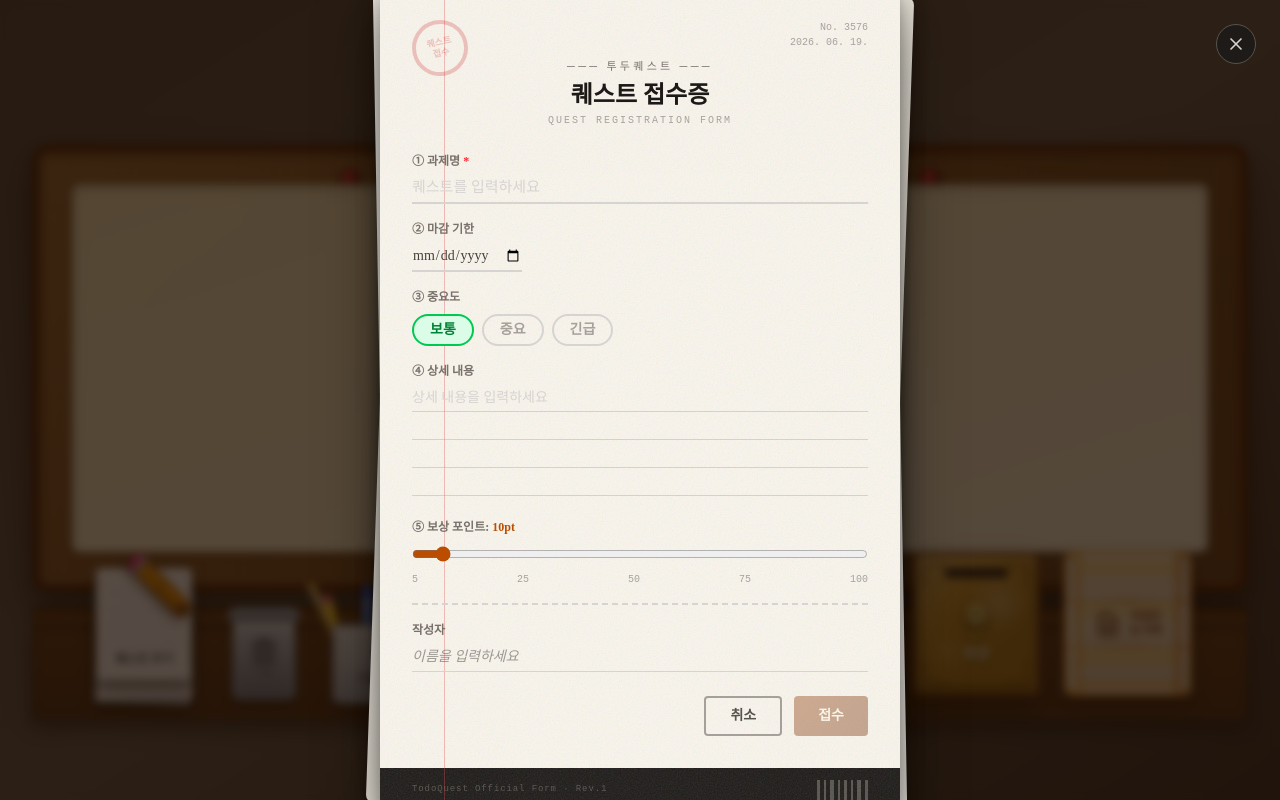
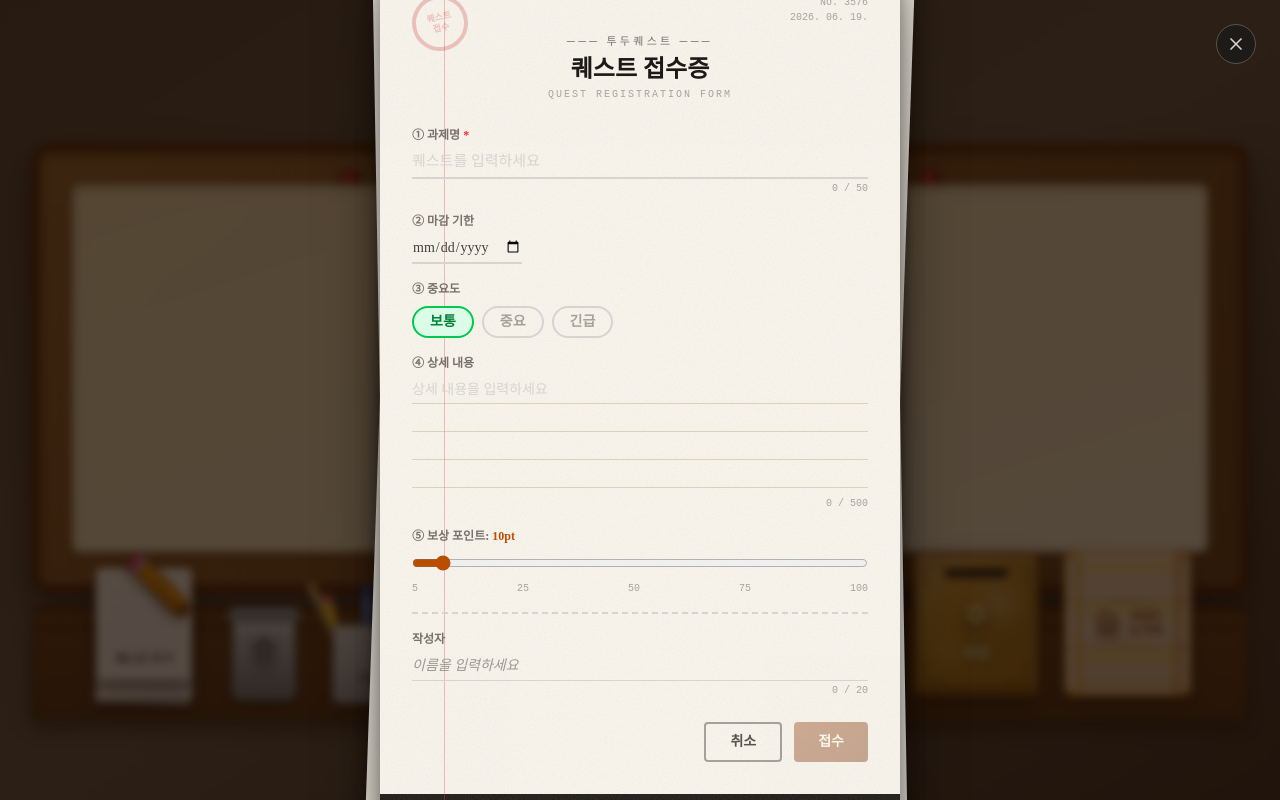
Before and after one commit to eueuehshsj/LIFERPG, a React (Vite) app: page / in a window 1280 px wide. Both pictures are taken after a click on the button "퀘스트 추가". Built offline with nearby package versions, Linux system fonts and the light colour scheme.

Commit message:
[STEP 17] 퀘스트·보상 입력 글자 수 제한 추가 (close #69)
Co-Authored-By: Claude Sonnet 4.6 <noreply@anthropic.com>

```diff
--- a/src/app/components/AddRewardModal.tsx
+++ b/src/app/components/AddRewardModal.tsx
@@ -170,10 +170,14 @@ export default function AddRewardModal({ onClose, onSubmit }: Props) {
             <input
               value={name}
               onChange={(e) => setName(e.target.value)}
+              maxLength={50}
               placeholder="보상 이름을 입력하세요"
               className="w-full bg-transparent border-b border-dotted border-stone-300 focus:border-stone-500 outline-none pb-1 text-stone-800 placeholder-stone-300 transition-colors"
               style={{ fontFamily: "monospace", fontSize: "15px" }}
             />
+            <div className="text-right mt-0.5" style={{ fontFamily: "monospace", fontSize: "9px", color: name.length >= 45 ? "#dc2626" : "#a8a29e" }}>
+              {name.length} / 50
+            </div>
           </div>
 
           {/* 필요 포인트 */}
@@ -235,6 +239,7 @@ export default function AddRewardModal({ onClose, onSubmit }: Props) {
             <textarea
               value={description}
               onChange={(e) => setDescription(e.target.value)}
+              maxLength={500}
               rows={3}
               placeholder="보상에 대한 설명을 입력하세요"
               className="w-full bg-transparent outline-none resize-none text-stone-700 placeholder-stone-300"
@@ -247,6 +252,9 @@ export default function AddRewardModal({ onClose, onSubmit }: Props) {
                 backgroundAttachment: "local",
               }}
             />
+            <div className="text-right mt-0.5" style={{ fontFamily: "monospace", fontSize: "9px", color: description.length >= 450 ? "#dc2626" : "#a8a29e" }}>
+              {description.length} / 500
+            </div>
           </div>
 
           {/* 구분선 */}
--- a/src/app/components/AddTaskModal.tsx
+++ b/src/app/components/AddTaskModal.tsx
@@ -150,10 +150,14 @@ export default function AddTaskModal({ onClose, onSubmit, editingTask }: Props)
                 <input
                   value={title}
                   onChange={(e) => setTitle(e.target.value)}
+                  maxLength={50}
                   placeholder="퀘스트를 입력하세요"
                   className="w-full bg-transparent border-b-2 border-stone-300 focus:border-amber-700 outline-none pb-1 text-stone-800 placeholder-stone-300 transition-colors"
                   style={{ fontFamily: 'serif', fontSize: '15px' }}
                 />
+                <div className="text-right mt-0.5" style={{ fontFamily: 'monospace', fontSize: '10px', color: title.length >= 45 ? '#dc2626' : '#a8a29e' }}>
+                  {title.length} / 50
+                </div>
               </div>
 
               {/* ② 마감 기한 */}
@@ -200,6 +204,7 @@ export default function AddTaskModal({ onClose, onSubmit, editingTask }: Props)
                 <textarea
                   value={description}
                   onChange={(e) => setDescription(e.target.value)}
+                  maxLength={500}
                   rows={4}
                   placeholder="상세 내용을 입력하세요"
                   className="w-full bg-transparent outline-none resize-none text-stone-700 placeholder-stone-300"
@@ -211,6 +216,9 @@ export default function AddTaskModal({ onClose, onSubmit, editingTask }: Props)
                     backgroundAttachment: 'local',
                   }}
                 />
+                <div className="text-right mt-0.5" style={{ fontFamily: 'monospace', fontSize: '10px', color: description.length >= 450 ? '#dc2626' : '#a8a29e' }}>
+                  {description.length} / 500
+                </div>
               </div>
 
               {/* ⑤ 보상 포인트 */}
@@ -248,10 +256,14 @@ export default function AddTaskModal({ onClose, onSubmit, editingTask }: Props)
                 <input
                   value={author}
                   onChange={(e) => setAuthor(e.target.value)}
+                  maxLength={20}
                   placeholder="이름을 입력하세요"
                   className="w-full bg-transparent border-b border-stone-300 focus:border-amber-700 outline-none pb-1 text-stone-700 italic transition-colors"
                   style={{ fontFamily: 'serif', fontSize: '14px' }}
                 />
+                <div className="text-right mt-0.5" style={{ fontFamily: 'monospace', fontSize: '10px', color: author.length >= 18 ? '#dc2626' : '#a8a29e' }}>
+                  {author.length} / 20
+                </div>
               </div>
 
               {/* 버튼 */}
```
